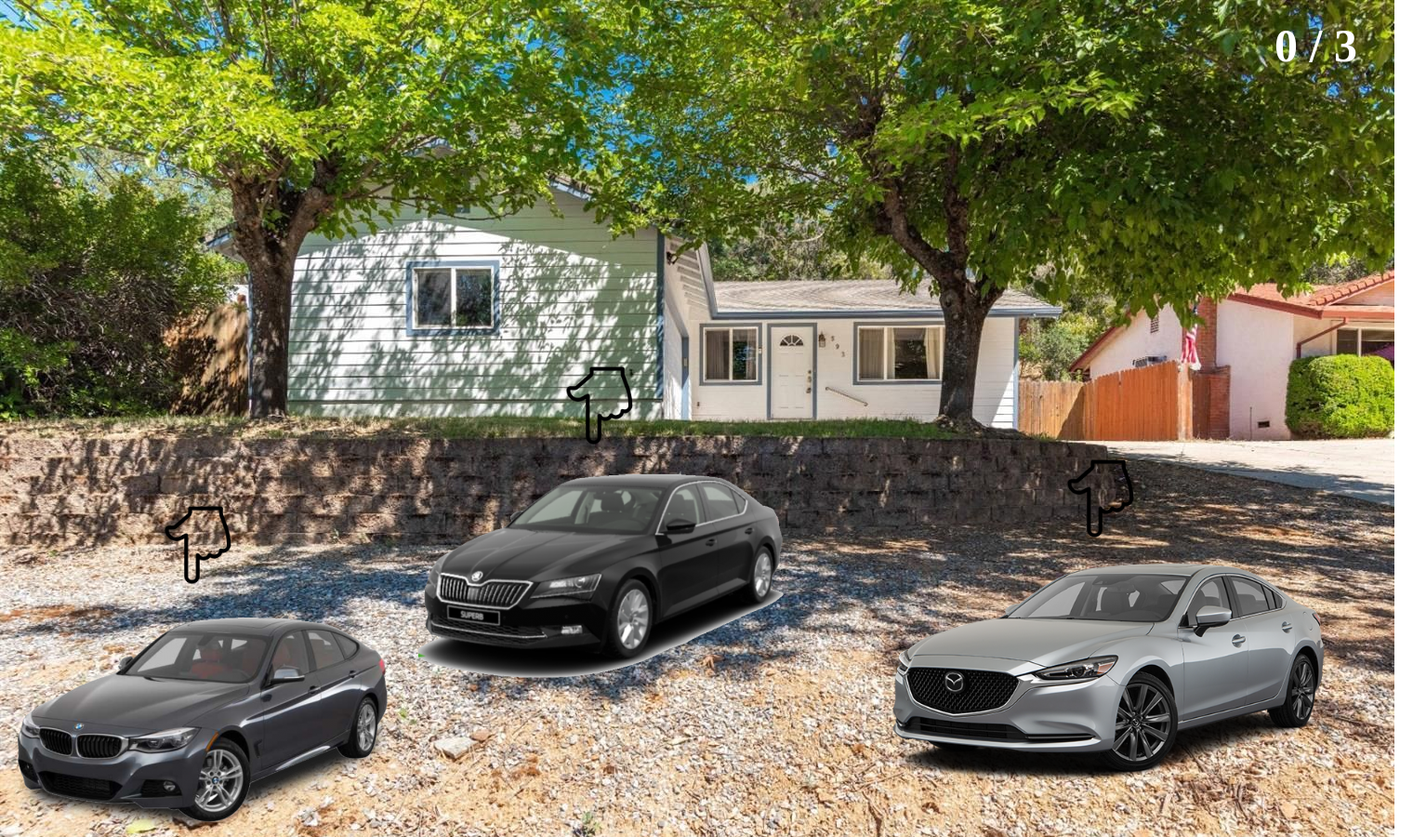
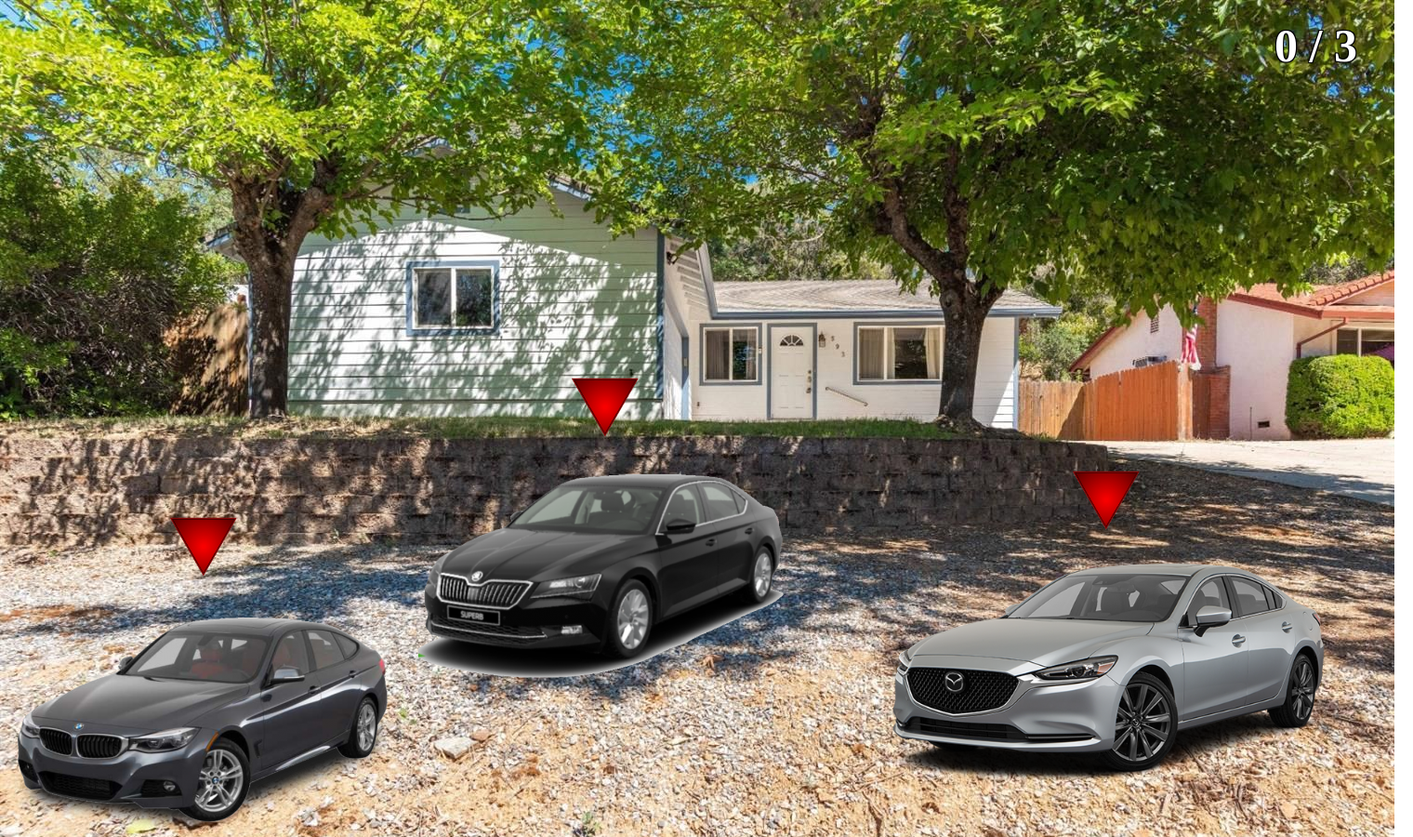
Before and after one commit to pakidaxed/pfc, a PHP site: page /foreach/index.php in a window 1520 px wide. Shown: the whole page at 93% size. Run offline with PHP 8.4, Linux system fonts and the light colour scheme.

Commit message:
score added

```diff
--- a/foreach/style.css
+++ b/foreach/style.css
@@ -46,7 +46,7 @@ html {
 }
 
 .target {
-    background: url("target.png");
+    background: url("target.gif");
     background-size: contain;
     width: 100px;
     height: 100px;
@@ -98,6 +98,7 @@ html {
     position: absolute;
     top: 20px;
     right: 40px;
+    text-shadow: -1px -1px 0 #000, 1px -1px 0 #000, -1px 1px 0 #000, 1px 1px 0 #000;
 }
 .score-add {
     transform: scale(2);
```
Also changed, not shown: foreach/target.gif (added).
